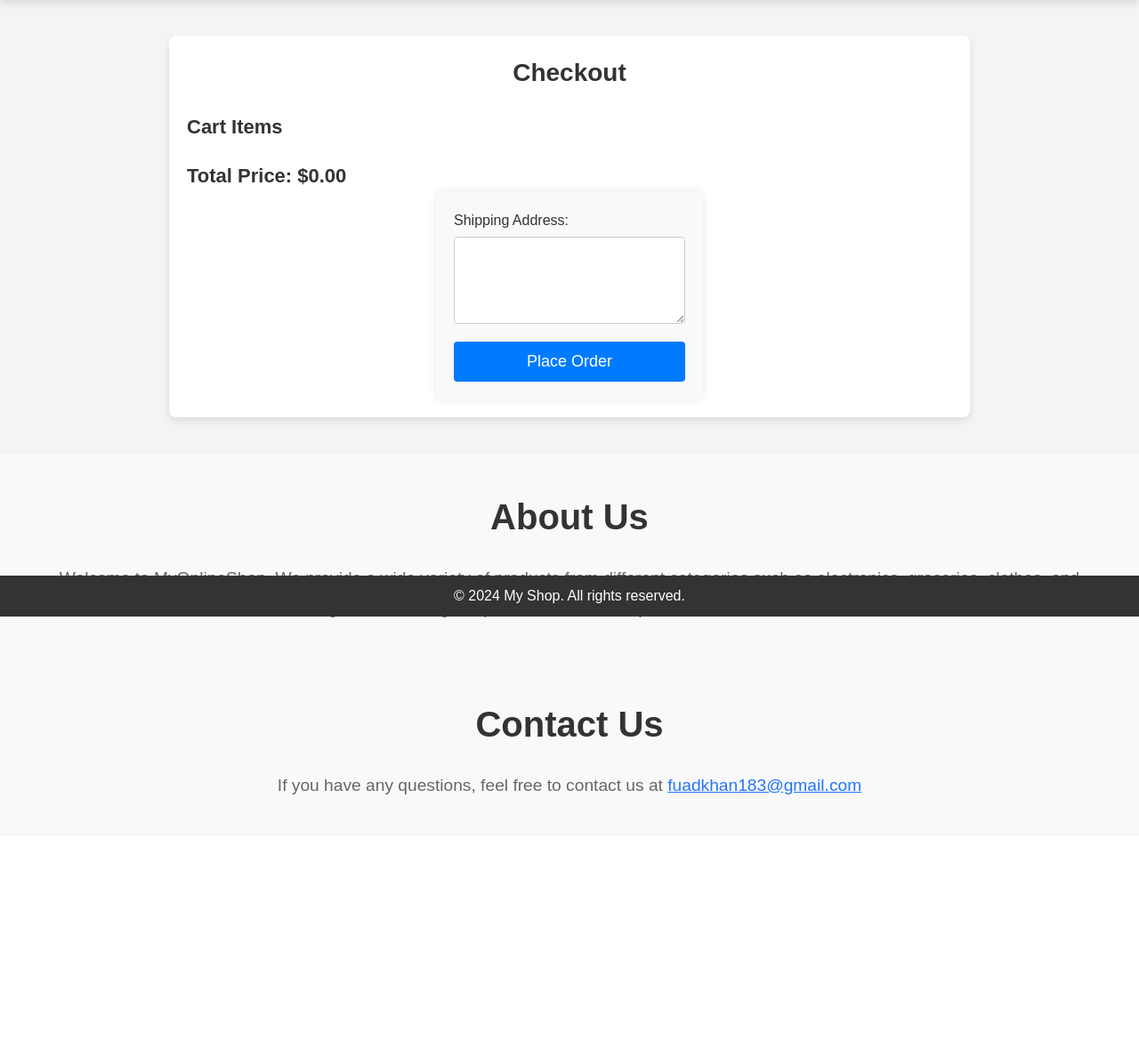
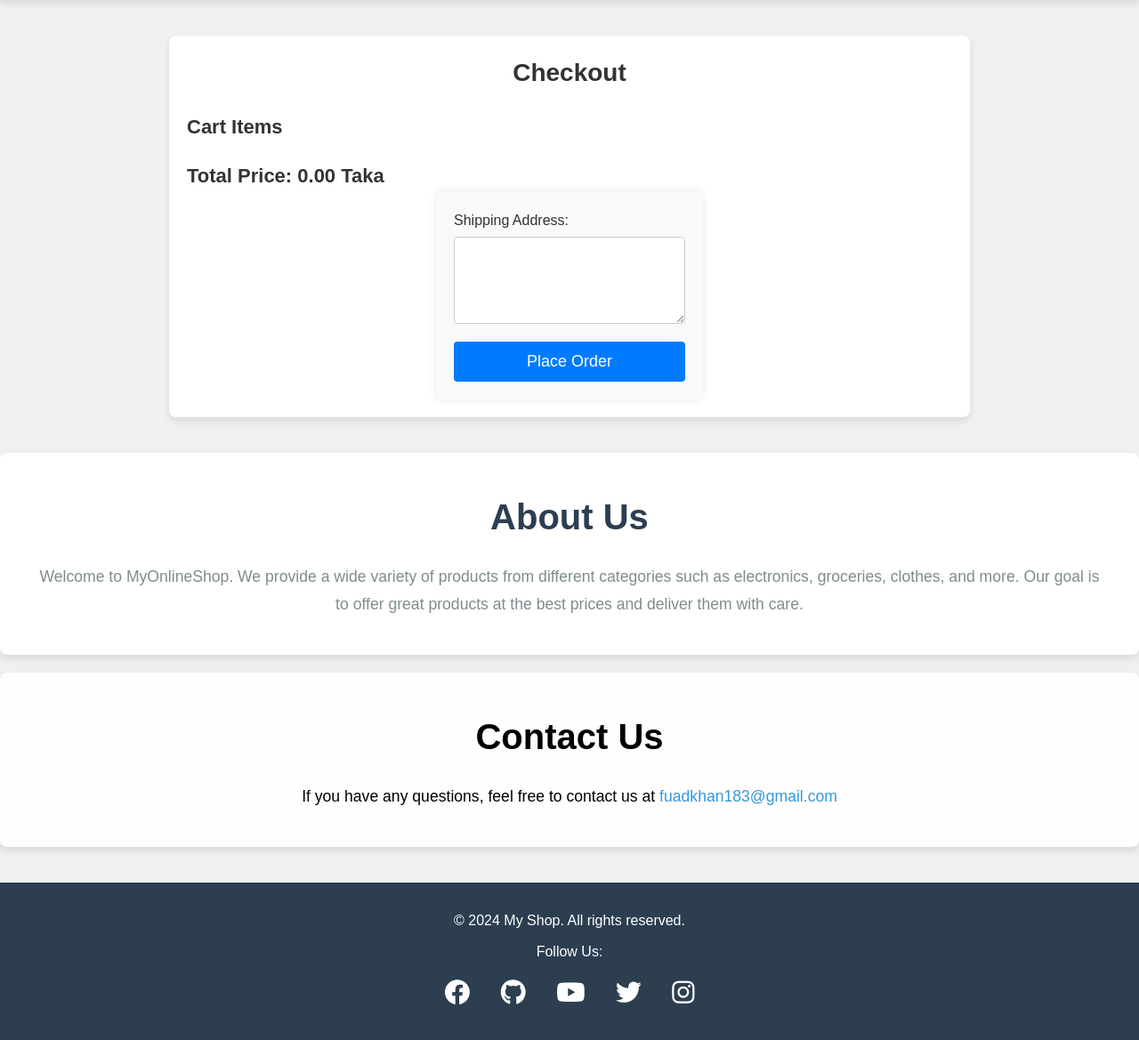
Before and after one commit to Fuad-Khan/Online-Super-Shop-Website, a PHP site: page /checkout.php in a window 1280 px wide. Shown: the part 107-1276 px from the top of the page at 89% size. Before the commit the page ends 1000 px from the top, so only its background shows below. Run offline with PHP 8.4, Linux system fonts and the light colour scheme; the visitor is signed in with stand-in values (Sample User, id 1); data that the repository does not hold is empty.

Commit message:
usd to taka

```diff
--- a/cart.php
+++ b/cart.php
@@ -91,14 +91,14 @@
             <img src="images/<?php echo $item['product']['image']; ?>" alt="<?php echo $item['product']['name']; ?>">
             <div class="item-details">
                 <h4><?php echo $item['product']['name']; ?></h4>
-                <p>Price: $<?php echo number_format($item['product']['price'], 2); ?></p>
+                <p>Price: <?php echo number_format($item['product']['price'], 2); ?> Taka</p>
                 <form action="cart.php" method="POST" class="update-form">
                     <input type="hidden" name="product_id" value="<?php echo $item['product']['product_id']; ?>">
                     <label for="quantity-<?php echo $item['product']['product_id']; ?>">Quantity:</label>
                     <input type="number" id="quantity-<?php echo $item['product']['product_id']; ?>" name="quantity" value="<?php echo $item['quantity']; ?>" min="1">
                     <button type="submit" name="update_quantity">Update</button>
                 </form>
-                <p>Total: $<?php echo number_format($item['total'], 2); ?></p>
+                <p>Total: <?php echo number_format($item['total'], 2); ?> Taka</p>
                 <form action="cart.php" method="POST" class="remove-form">
                     <input type="hidden" name="product_id" value="<?php echo $item['product']['product_id']; ?>">
                     <button type="submit" name="remove_item" class="remove-btn">Remove</button>
@@ -110,7 +110,7 @@
 </div>
 
 
-        <h3>Total Price: $<?php echo number_format($total_price, 2); ?></h3>
+        <h3>Total Price: <?php echo number_format($total_price, 2); ?> Taka</h3>
 
         <form action="cart.php" method="POST">
             <button type="submit" name="checkout" class="checkout-btn">Proceed to Checkout</button>
--- a/checkout.php
+++ b/checkout.php
@@ -106,16 +106,16 @@
                 <img src="images/<?php echo $item['product']['image']; ?>" alt="<?php echo $item['product']['name']; ?>">
                 <div class="item-details">
                     <h4><?php echo $item['product']['name']; ?></h4>
-                    <p>Price: $<?php echo number_format($item['product']['price'], 2); ?></p>
+                    <p>Price: <?php echo number_format($item['product']['price'], 2); ?> Taka</p>
                     <p>Quantity: <?php echo $item['quantity']; ?></p>
-                    <p>Total: $<?php echo number_format($item['total'], 2); ?></p>
+                    <p>Total: <?php echo number_format($item['total'], 2); ?> Taka</p>
                 </div>
             </div>
             <hr>
         <?php endforeach; ?>
     </div>
 
-    <h3>Total Price: $<?php echo number_format($total_price, 2); ?></h3>
+    <h3>Total Price: <?php echo number_format($total_price, 2); ?> Taka</h3>
 
     <!-- Address and Checkout Form -->
     <form action="checkout.php" method="POST" class="checkout-form">
--- /dev/null
+++ b/css/footer.css
@@ -0,0 +1,111 @@
+/* Basic Reset */
+* {
+    margin: 0;
+    padding: 0;
+    box-sizing: border-box;
+}
+
+/* Body Style */
+body {
+    font-family: Arial, sans-serif;
+    line-height: 1.6;
+    background-color: #f0f0f0; /* Light gray background */
+    color: #333;
+}
+
+/* About Us Section */
+#about-us {
+    background-color: #ffffff; /* Bright yellow background */
+    padding: 40px;
+    margin-bottom: 20px;
+    border-radius: 8px;
+}
+
+#about-us h2 {
+    color: #2c3e50;
+}
+
+#about-us p {
+    font-size: 1.1em;
+    color: #7f8c8d;
+}
+
+/* Contact Section */
+#contact {
+    background-color: #fffefd; /* Red background */
+    padding: 40px;
+    margin-bottom: 20px;
+    border-radius: 8px;
+}
+
+#contact h2 {
+    color: #000000;
+}
+
+#contact p {
+    font-size: 1.1em;
+    color: #000000;
+}
+
+#contact a {
+    color: #3498db;
+    text-decoration: none;
+}
+
+#contact a:hover {
+    text-decoration: underline;
+    color: #190588; /* Blue hover effect */
+}
+
+/* Footer */
+footer {
+    background-color: #2c3e50; /* Dark blue background */
+    color: #fff;
+    text-align: center;
+    padding: 20px;
+    position: relative;
+    width: 100%;
+    bottom: 0;
+}
+
+footer p {
+    margin: 10px 0;
+}
+
+/* Social Media Links */
+.social-media {
+    margin: 10px 0;
+}
+
+.social-media a {
+    color: #fff;
+    margin: 0 15px;
+    text-decoration: none;
+    font-size: 1.8em;
+    transition: color 0.3s ease-in-out;
+}
+
+.social-media a:hover {
+    color: #cd34db; /* Blue hover effect */
+}
+
+/* Social Media Specific Colors */
+.social-media a:nth-child(1):hover {
+    color: #823b98;  /* Instagram Pink */
+}
+
+.social-media a:nth-child(2):hover {
+    color: #3b5998; /* Facebook Blue */
+}
+
+.social-media a:nth-child(3):hover {
+    color: #010000;
+}
+
+.social-media a:nth-child(4):hover {
+    color: #ff0000;  /* YouTube Red */
+}
+
+.social-media a:nth-child(5):hover {
+    color: #0496ff; /* Twitter Blue */
+}
--- a/includes/footer.php
+++ b/includes/footer.php
@@ -1,3 +1,16 @@
+<!DOCTYPE html>
+<html lang="en">
+<head>
+    <meta charset="UTF-8">
+    <meta name="viewport" content="width=device-width, initial-scale=1.0">
+    <title>My Online Shop</title>
+    <!-- Font Awesome CDN for Icons -->
+    <link href="https://cdnjs.cloudflare.com/ajax/libs/font-awesome/6.0.0-beta3/css/all.min.css" rel="stylesheet">
+    <link rel="stylesheet" href="css/footer.css">
+
+</head>
+<body>
+
     <!-- About Us Section -->
     <section id="about-us">
         <h2>About Us</h2>
@@ -7,9 +20,21 @@
     <!-- Contact Section -->
     <section id="contact">
         <h2>Contact Us</h2>
-        <p>If you have any questions, feel free to contact us at <a href="mailto:fuadkhan183@gmail.com" >fuadkhan183@gmail.com</a></p>
+        <p>If you have any questions, feel free to contact us at <a href="mailto:fuadkhan183@gmail.com">fuadkhan183@gmail.com</a></p>
     </section>
 
-<footer>
-    <p>&copy; 2024 My Shop. All rights reserved.</p>
-</footer>
+    <!-- Footer -->
+    <footer>
+        <p>&copy; 2024 My Shop. All rights reserved.</p>
+        <div class="social-media">
+            <p>Follow Us:</p>
+            <a href="https://www.facebook.com" target="_blank"><i class="fab fa-facebook"></i></a>
+            <a href="https://github.com/Fuad-Khan" target="_blank"><i class="fab fa-github"></i></a>
+            <a href="https://www.youtube.com" target="_blank"><i class="fab fa-youtube"></i></a>
+            <a href="https://www.twitter.com" target="_blank"><i class="fab fa-twitter"></i></a>
+            <a href="https://www.instagram.com" target="_blank"><i class="fab fa-instagram"></i></a>
+        </div>
+    </footer>
+
+</body>
+</html>
--- a/index.php
+++ b/index.php
@@ -81,7 +81,7 @@
                     <!-- Product Body -->
                     <div class="product-body">
                         <p><?php echo $product['description']; ?></p>
-                        <p><strong>$<?php echo number_format($product['price'], 2); ?> Taka</strong></p>
+                        <p><strong><?php echo number_format($product['price'], 2); ?> Taka</strong></p>
 
                         <!-- Add-to-Cart Form -->
                         <form class="addtocart" action="add_to_cart.php" method="POST">
--- a/order_confirmation.php
+++ b/order_confirmation.php
@@ -45,7 +45,7 @@
     <h3>Order ID: <?php echo $order['order_id']; ?></h3>
     <p>Status: <?php echo $order['status']; ?></p>
     <p>Shipping Address: <?php echo htmlspecialchars($order['shipping_address']); ?></p>
-    <p>Total Price: $<?php echo number_format($order['total_price'], 2); ?></p>
+    <p>Total Price: <?php echo number_format($order['total_price'], 2); ?> Taka</p>
 
     <a href="index.php" class="btn">Continue Shopping</a>
 </div>
--- a/product_details.php
+++ b/product_details.php
@@ -85,7 +85,7 @@
 <div class="product-details">
     <h2><?php echo $product['name']; ?></h2>
     <img src="images/<?php echo $product['image']; ?>" alt="<?php echo $product['name']; ?>">
-    <p><strong>Price:</strong> $<?php echo number_format($product['price'], 2); ?></p>
+    <p><strong>Price:</strong> <?php echo number_format($product['price'], 2); ?> Taka</p>
     <p><?php echo $product['description']; ?></p>
 
     <!-- Add to Cart Form -->
```
